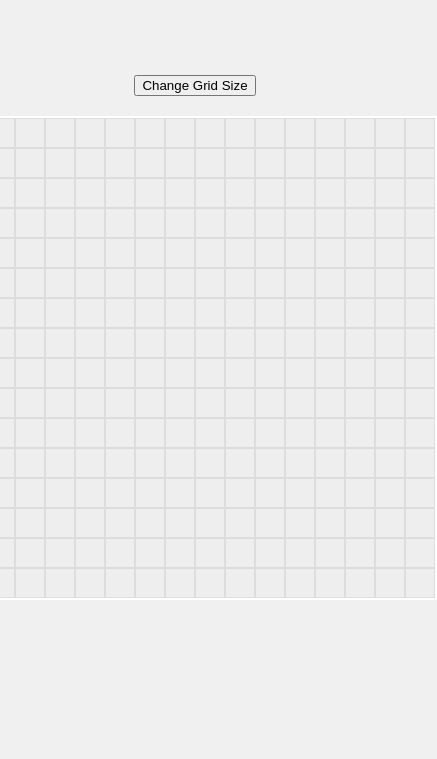
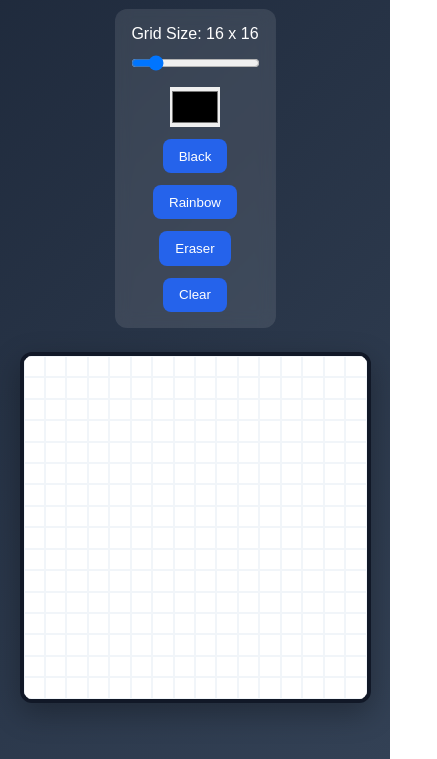
Before and after one commit to Zackmadness/Etch-and-Sketch, a plain HTML site: page index.html in a window 390 px wide. Shown: the part 85-844 px from the top of the page, 437 px wide, since content can reach past the window. Drawn offline with Linux system fonts and the light colour scheme.

Commit message:
Add color modes and adjustable grid controls
Replace the resize prompt with a grid-size slider and add color picker, rainbow, eraser, and clear controls. Refresh the layout with responsive styling

```diff
--- a/index.html
+++ b/index.html
@@ -3,15 +3,41 @@
 <head>
     <meta charset="UTF-8">
     <meta name="viewport" content="width=device-width, initial-scale=1.0">
-    <title>Etch and Sketch</title>
+    <title>Etch-A-Sketch</title>
     <link rel="stylesheet" href="style.css">
 </head>
 <body>
-    <div class ="controls">
-        <button id="resizeBtn">Change Grid Size</button>
+    <h1>🎨 Etch-A-Sketch</h1>
+
+    <div class="controls">
+
+        <div class="control-group">
+            <label for="gridSize">
+                Grid Size:
+                <span id="gridValue">16 x 16</span>
+            </label>
+            <input
+                type="range"
+                id="gridSize"
+                min="1"
+                max="100"
+                value="16"
+            >
+        </div>
+
+        <div class="control-group">
+            <input type="color" id="colorPicker" value="#000000">
+
+            <button id="blackBtn">Black</button>
+            <button id="rainbowBtn">Rainbow</button>
+            <button id="eraserBtn">Eraser</button>
+            <button id="clearBtn">Clear</button>
+        </div>
+
     </div>
+
     <div id="container"></div>
 
-        <script src="script.js"></script>
+    <script src="script.js"></script>
 </body>
 </html>
--- a/script.js
+++ b/script.js
@@ -1,38 +1,122 @@
 const container = document.getElementById('container');
-const resizeBtn = document.getElementById('resizeBtn');
+
+const gridSlider = document.getElementById('gridSize');
+const gridValue = document.getElementById('gridValue');
+
+const colorPicker = document.getElementById('colorPicker');
+
+const blackBtn = document.getElementById('blackBtn');
+const rainbowBtn = document.getElementById('rainbowBtn');
+const eraserBtn = document.getElementById('eraserBtn');
+const clearBtn = document.getElementById('clearBtn');
+
+let currentColor = '#000000';
+let currentMode = 'color';
+let mouseDown = false;
+
+document.body.addEventListener('mousedown', () => {
+    mouseDown = true;
+});
+
+document.body.addEventListener('mouseup', () => {
+    mouseDown = false;
+});
+
+function randomColor() {
+    const r = Math.floor(Math.random() * 256);
+    const g = Math.floor(Math.random() * 256);
+    const b = Math.floor(Math.random() * 256);
+
+    return `rgb(${r}, ${g}, ${b})`;
+}
+
+function paint(square) {
+
+    if (currentMode === 'rainbow') {
+        square.style.backgroundColor = randomColor();
+    }
+    else if (currentMode === 'eraser') {
+        square.style.backgroundColor = 'white';
+    }
+    else {
+        square.style.backgroundColor = currentColor;
+    }
+}
 
 function createGrid(size) {
-  container.innerHTML = '';
 
-  const squareSize = 480 / size;
+    container.innerHTML = '';
 
-  const totalSquares = size * size;
-  for (let i = 0; i < totalSquares; i++) {
-    const square = document.createElement('div');
-    square.classList.add('grid-square');
-    square.style.width = `${squareSize}px`;
-    square.style.height = `${squareSize}px`;
+    container.style.gridTemplateColumns =
+        `repeat(${size}, 1fr)`;
 
-    // Add hover effect
-    square.addEventListener('mouseover', () => {
-      square.style.backgroundColor = rgb(r, g, b);
-    });
+    container.style.gridTemplateRows =
+        `repeat(${size}, 1fr)`;
 
-    container.appendChild(square);
-  }
+    const totalSquares = size * size;
+
+    const fragment = document.createDocumentFragment();
+
+    for (let i = 0; i < totalSquares; i++) {
+
+        const square = document.createElement('div');
+
+        square.classList.add('grid-square');
+
+        square.addEventListener('mousedown', () => {
+            paint(square);
+        });
+
+        square.addEventListener('mouseover', () => {
+            if (!mouseDown) return;
+            paint(square);
+        });
+
+        fragment.appendChild(square);
+    }
+
+    container.appendChild(fragment);
 }
 
-resizeBtn.addEventListener('click', () => {
-  let userInput = prompt('Enter number of squares per side (max 100):');
-  let size = parseInt(userInput);
+function clearGrid() {
 
-  if (isNaN(size) || size <= 0 || size > 100) {
-    alert('Please enter a valid number between 1 and 100.');
-    return;
-  }
+    document
+        .querySelectorAll('.grid-square')
+        .forEach(square => {
+            square.style.backgroundColor = 'white';
+        });
 
-  createGrid(size);
+}
+
+gridSlider.addEventListener('input', (e) => {
+
+    const size = e.target.value;
+
+    gridValue.textContent =
+        `${size} x ${size}`;
+
+    createGrid(size);
+
 });
 
-// Initial load
+colorPicker.addEventListener('input', (e) => {
+    currentColor = e.target.value;
+    currentMode = 'color';
+});
+
+blackBtn.addEventListener('click', () => {
+    currentColor = '#000000';
+    currentMode = 'color';
+});
+
+rainbowBtn.addEventListener('click', () => {
+    currentMode = 'rainbow';
+});
+
+eraserBtn.addEventListener('click', () => {
+    currentMode = 'eraser';
+});
+
+clearBtn.addEventListener('click', clearGrid);
+
 createGrid(16);
--- a/style.css
+++ b/style.css
@@ -1,28 +1,107 @@
+* {
+    margin: 0;
+    padding: 0;
+    box-sizing: border-box;
+}
+
 body {
+    min-height: 100vh;
+    padding: 2rem;
+
     display: flex;
     flex-direction: column;
     align-items: center;
-    justify-content: center;
-    height: 100vh;
-    margin: 0;
-    background-color: #f0f0f0;
+    gap: 1.5rem;
+
+    font-family: Arial, Helvetica, sans-serif;
+
+    background: linear-gradient(
+        135deg,
+        #1e293b,
+        #334155
+    );
+
+    color: white;
+}
+
+h1 {
+    text-align: center;
 }
 
 .controls {
-    margin-bottom:  20px;
+    display: flex;
+    flex-direction: column;
+    gap: 1rem;
+
+    padding: 1rem;
+
+    background: rgba(255,255,255,.1);
+    backdrop-filter: blur(8px);
+
+    border-radius: 12px;
+}
+
+.control-group {
+    display: flex;
+    gap: 0.75rem;
+    flex-wrap: wrap;
+    align-items: center;
+    justify-content: center;
+}
+
+button {
+    padding: 0.6rem 1rem;
+    border: none;
+    border-radius: 8px;
+
+    background: #2563eb;
+    color: white;
+
+    cursor: pointer;
+    transition: 0.2s ease;
+}
+
+button:hover {
+    background: #1d4ed8;
+    transform: translateY(-2px);
+}
+
+#colorPicker {
+    width: 50px;
+    height: 40px;
+    border: none;
+    cursor: pointer;
 }
 
 #container {
-    display: flex;
-    flex-wrap: wrap;
-    width: 480px;
-    height: 480px;
-    border: 2px solid #3330;
-    background-color: white;
+    width: 600px;
+    height: 600px;
+
+    display: grid;
+
+    background: white;
+
+    border: 4px solid #111827;
+    border-radius: 12px;
+
+    overflow: hidden;
+
+    box-shadow: 0 10px 30px rgba(0,0,0,.3);
 }
 
 .grid-square {
-    box-sizing: border-box;
-    background-color: #eee;
-    border: 1px solid #ddd;
+    border: 1px solid #f1f5f9;
 }
+
+@media (max-width: 700px) {
+
+    #container {
+        width: 90vw;
+        height: 90vw;
+    }
+
+    .control-group {
+        flex-direction: column;
+    }
+
+}
```
